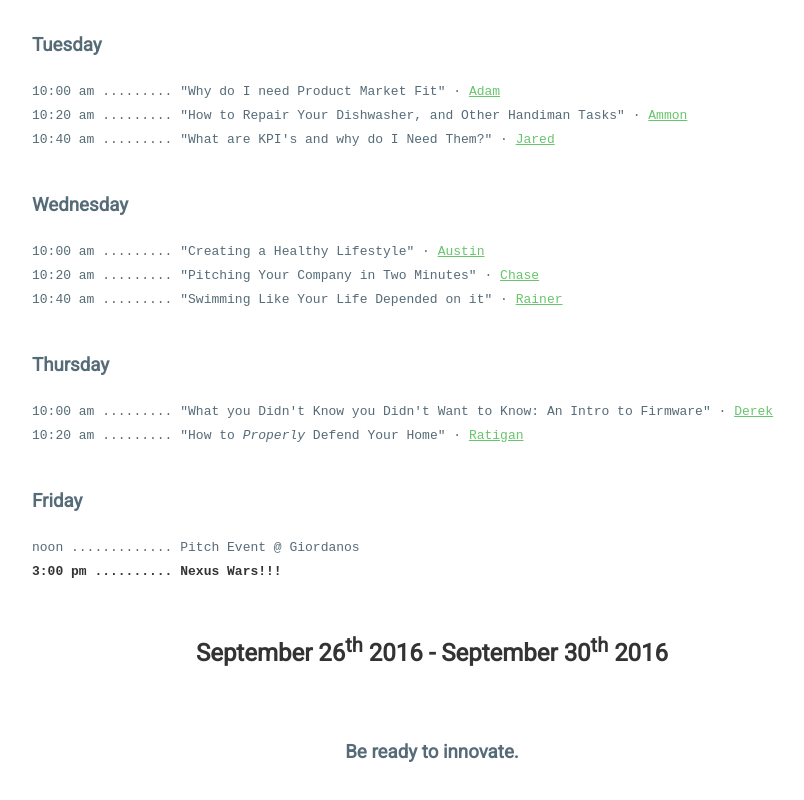
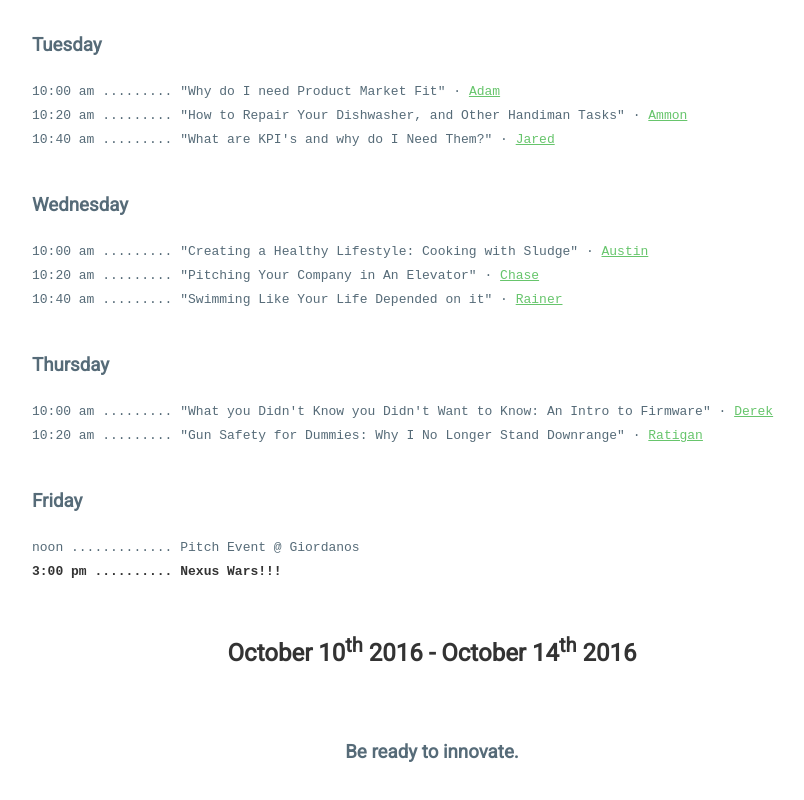
Before and after one commit to bookoo-weekend/home, a plain HTML site: page index.html in a window 1280 px wide. Shown: the part 1220-2020 px from the top of the page, without its empty margins (208-1012 px from the left). Drawn offline with Linux system fonts and the light colour scheme.

Commit message:
Updating dates and wordage.

```diff
--- a/index.html
+++ b/index.html
@@ -130,8 +130,7 @@ Build&nbsp;&nbsp;&middot;&nbsp;&nbsp;Market&nbsp;&nbsp;&middot;&nbsp;&nbsp;Sell
 What is this?
 </h2>
 Startup Week is a time for everyone to gather, learn, and build a new product in the space of one week. A lot needs to happen to start a startup; a weekend usually isn't enough.<br/><br/>
-The Bookoo Ventures Startup Week is a Monday through Friday event, where you will gather with your peers, pitch ideas, make a team, build, market, and sell your product all over 5 days. There will also be short trainings every morning by various leaders of industry. Concluding our event, each startup will pitch their company to Bookoo Ventures for an oppurtunity to become a "Bookoo Ventures" company.&#128079;
-
+The Bookoo Ventures Startup Week is a Monday through Friday event, where you will gather with your peers, pitch ideas, make a team, build, market, and sell your product all over 5 days. There will also be short trainings every morning by various leaders of industry. Concluding our event, each startup will pitch their company to Bookoo Ventures for further investment.&#128079;
 
 <h2>
 Schedule
@@ -160,8 +159,8 @@ Tuesday
 Wednesday
 </h3>
 <span style="font-family: monospace;">
-10:00 am ......... "Creating a Healthy Lifestyle" &middot; <a href="http://www.whitepages.com/name/Austin-Allgaier/Oswego-IL">Austin</a> <br/>
-10:20 am ......... "Pitching Your Company in Two Minutes" &middot; <a href="https://github.com/crobertsbmw/">Chase</a> <br/>
+10:00 am ......... "Creating a Healthy Lifestyle: Cooking with Sludge" &middot; <a href="http://www.whitepages.com/name/Austin-Allgaier/Oswego-IL">Austin</a> <br/>
+10:20 am ......... "Pitching Your Company in An Elevator" &middot; <a href="https://github.com/crobertsbmw/">Chase</a> <br/>
 10:40 am ......... "Swimming Like Your Life Depended on it" &middot; <a href="http://www.trends.sg/post/see/rainer-ng-wins-american-award-for-swimming">Rainer</a> <br/>
 </span>
 
@@ -170,7 +169,7 @@ Thursday
 </h3>
 <span style="font-family: monospace;">
 10:00 am ......... "What you Didn't Know you Didn't Want to Know: An Intro to Firmware" &middot; <a href="http://www.legacy.com/obituaries/name/derek-stewart-obituary?pid=1000000177787750">Derek</a> <br/>
-10:20 am ......... "How to <i>Properly</i> Defend Your Home" &middot; <a href="https://media.licdn.com/mpr/mpr/shrinknp_200_200/AAEAAQAAAAAAAAJWAAAAJDBlM2QxOWNkLWIwMTYtNDYzMy1hYzRjLThmNmQyNzQxNzQyYg.jpg">Ratigan</a> <br/>
+10:20 am ......... "Gun Safety for Dummies: Why I No Longer Stand Downrange" &middot; <a href="https://media.licdn.com/mpr/mpr/shrinknp_200_200/AAEAAQAAAAAAAAJWAAAAJDBlM2QxOWNkLWIwMTYtNDYzMy1hYzRjLThmNmQyNzQxNzQyYg.jpg">Ratigan</a> <br/>
 </span>
 
 <h3>
@@ -182,7 +181,7 @@ noon ............. Pitch Event @ Giordanos<br/>
 </span>
 
 <h2 style="text-align:center">
-September 26<sup>th</sup> 2016 - September 30<sup>th</sup> 2016
+October 10<sup>th</sup> 2016 - October 14<sup>th</sup> 2016
 </h2>
   <h3 style="text-align:center; margin-bottom:6em;">
 Be ready to innovate.
```
